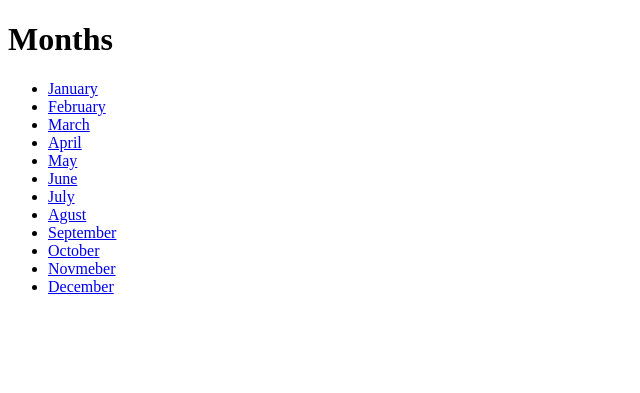
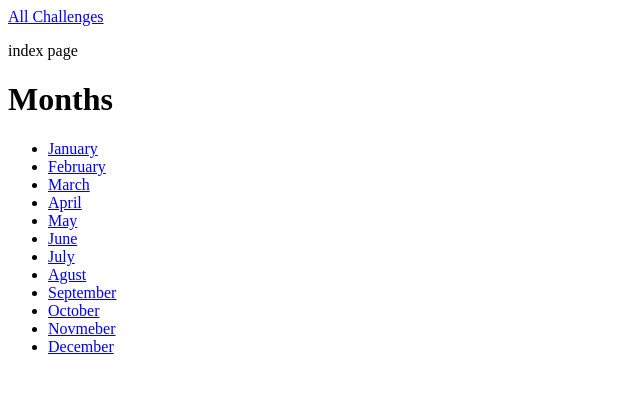
Before and after one commit to suggejimood/django-learning-journey, a Django app: page /challenges/ in a window 1280 px wide. Shown: the top 393 px of the page, without its empty margins (0-640 px from the left). Run offline with Django 5.2, Linux system fonts and the light colour scheme.

Commit message:
feat: Incluedes added

```diff
--- a/challenges/templates/challenges/challenge.html
+++ b/challenges/templates/challenges/challenge.html
@@ -5,6 +5,8 @@
   {% endblock %}
 
   {% block content %}
+    {% include "challenges/includes/header.html" with page_name="month" %}
+
     <h1>{{ month | title }} Challenge</h1>
 
     {% if text is not None %}
--- /dev/null
+++ b/challenges/templates/challenges/includes/header.html
@@ -0,0 +1,6 @@
+<header>
+    <nav>
+        <a href="{% url "index" %}"> All Challenges </a>
+        <p>{{page_name}} page</P>
+    </nav>
+</header>
--- a/challenges/templates/challenges/index.html
+++ b/challenges/templates/challenges/index.html
@@ -5,6 +5,7 @@
     {% endblock %}
 
     {% block content %}
+        {% include "challenges/includes/header.html" with page_name="index" %}
         <h1>Months</h1>
         <ul>
         {% for month in months %}
--- a/challenges/urls.py
+++ b/challenges/urls.py
@@ -2,7 +2,7 @@ from django.urls import path
 from . import views
 
 urlpatterns = [
-    path("", views.index),
+    path("", views.index, name="index"),
     path("<int:month>", views.montlyChallengeNumber),
     path("<str:month>", views.monthlyChallenge, name="month-challenge"),
 ]
```
